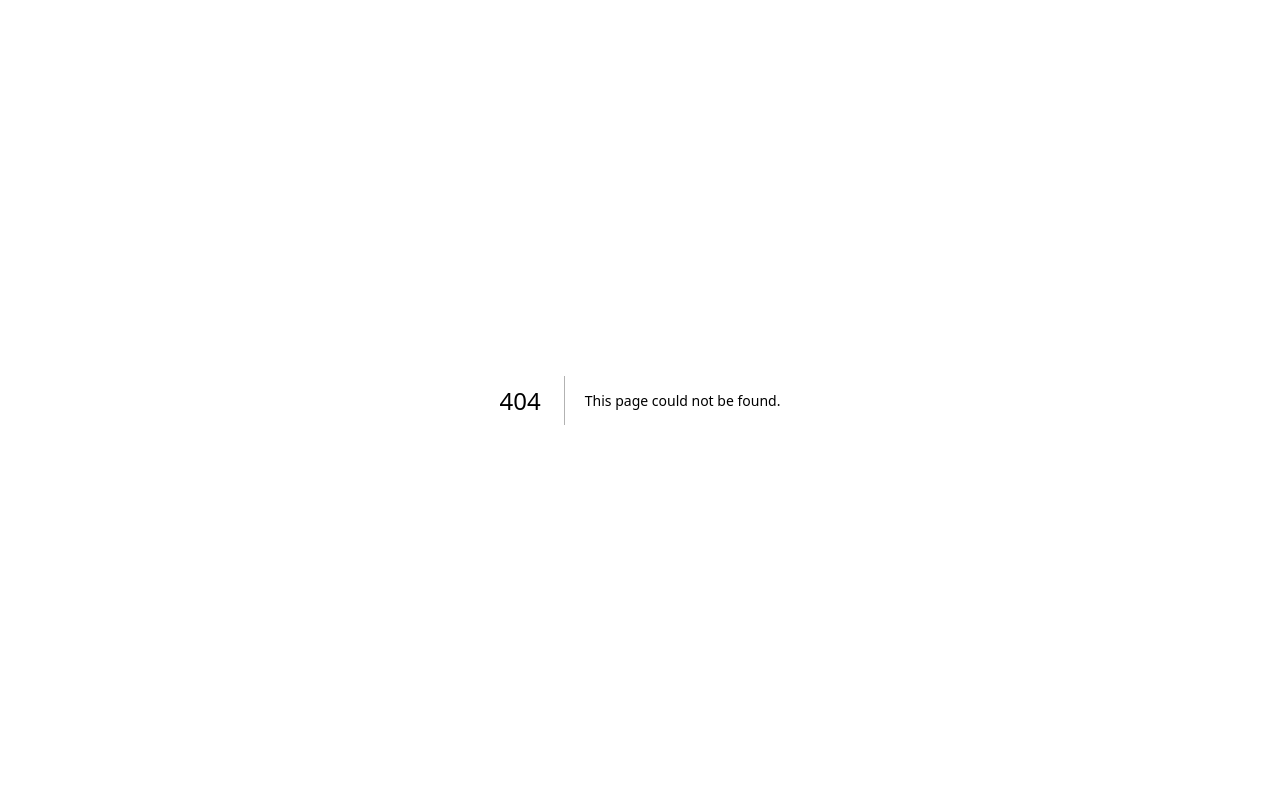
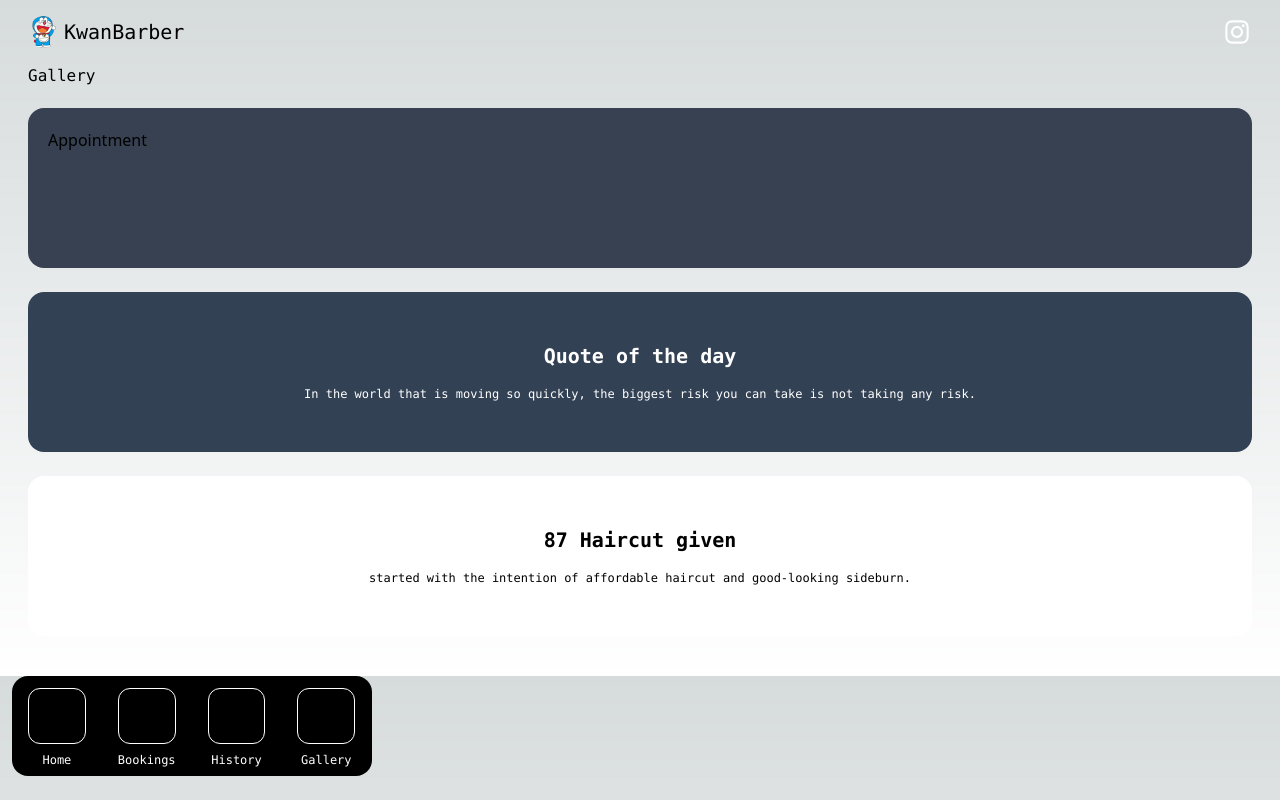
Before and after one commit to Leykwan132/kbarber, a Next.js app: page /gallery in a window 1280 px wide. Before the commit this address had no page. Built offline with nearby package versions, Linux system fonts and the light colour scheme.

Commit message:
3 new path added.

```diff
--- /dev/null
+++ b/pages/bookings.tsx
@@ -0,0 +1,30 @@
+import { AnimatedSection } from "@/components/AnimatedSection";
+import Appointment from "@/components/Appointment";
+import Card from "@/components/Card";
+import Header from "@/components/Header";
+import Navbar from "@/components/Navbar";
+import React from "react";
+
+type Props = {};
+
+const bookings = (props: Props) => {
+  return (
+    <div className="relative z-20 flex flex-col justify-center py-4 px-7">
+      <Header />
+      <AnimatedSection delay={0.1}>
+        <div className="mt-4 font-mono ">Bookings</div>{" "}
+        <div className="flex flex-col gap-6 my-5 mb-6 ">
+          <Appointment />
+          <Card content="quote" />
+          <Card content="count" />
+        </div>
+      </AnimatedSection>
+      <div className="fixed z-50 bottom-8 ">
+        <Navbar />
+      </div>
+      <div className="fixed z-40  left-3 w-[360px] h-[100px] bottom-6 rounded-2xl bg-black" />
+    </div>
+  );
+};
+
+export default bookings;
--- /dev/null
+++ b/pages/gallery.tsx
@@ -0,0 +1,30 @@
+import { AnimatedSection } from "@/components/AnimatedSection";
+import Appointment from "@/components/Appointment";
+import Card from "@/components/Card";
+import Header from "@/components/Header";
+import Navbar from "@/components/Navbar";
+import React from "react";
+
+type Props = {};
+
+const gallery = (props: Props) => {
+  return (
+    <div className="relative z-20 flex flex-col justify-center py-4 px-7">
+      <Header />
+      <AnimatedSection delay={0}>
+        <div className="mt-4 font-mono ">Gallery</div>{" "}
+        <div className="flex flex-col gap-6 my-5 mb-6 ">
+          <Appointment />
+          <Card content="quote" />
+          <Card content="count" />
+        </div>
+      </AnimatedSection>
+      <div className="fixed z-50 bottom-8 ">
+        <Navbar />
+      </div>
+      <div className="fixed z-40  left-3 w-[360px] h-[100px] bottom-6 rounded-2xl bg-black" />
+    </div>
+  );
+};
+
+export default gallery;
--- /dev/null
+++ b/pages/history.tsx
@@ -0,0 +1,30 @@
+import { AnimatedSection } from "@/components/AnimatedSection";
+import Appointment from "@/components/Appointment";
+import Card from "@/components/Card";
+import Header from "@/components/Header";
+import Navbar from "@/components/Navbar";
+import React from "react";
+
+type Props = {};
+
+const history = (props: Props) => {
+  return (
+    <div className="relative z-20 flex flex-col justify-center py-4 px-7">
+      <Header />
+      <AnimatedSection delay={0}>
+        <div className="mt-4 font-mono ">History</div>{" "}
+        <div className="flex flex-col gap-6 my-5 mb-6 ">
+          <Appointment />
+          <Card content="quote" />
+          <Card content="count" />
+        </div>
+      </AnimatedSection>
+      <div className="fixed z-50 bottom-8 ">
+        <Navbar />
+      </div>
+      <div className="fixed z-40  left-3 w-[360px] h-[100px] bottom-6 rounded-2xl bg-black" />
+    </div>
+  );
+};
+
+export default history;
```
